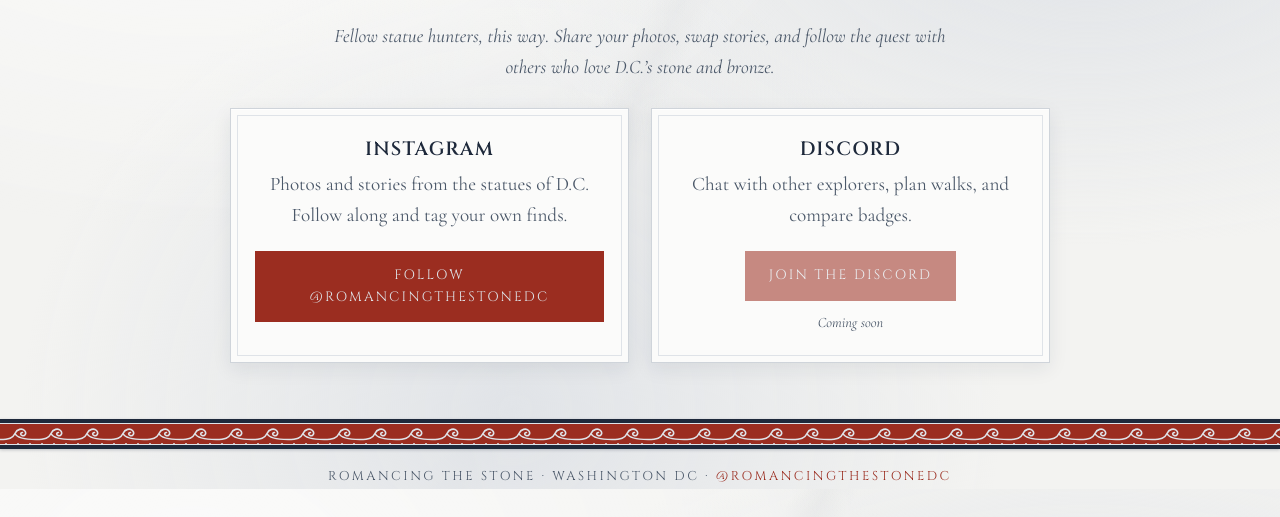
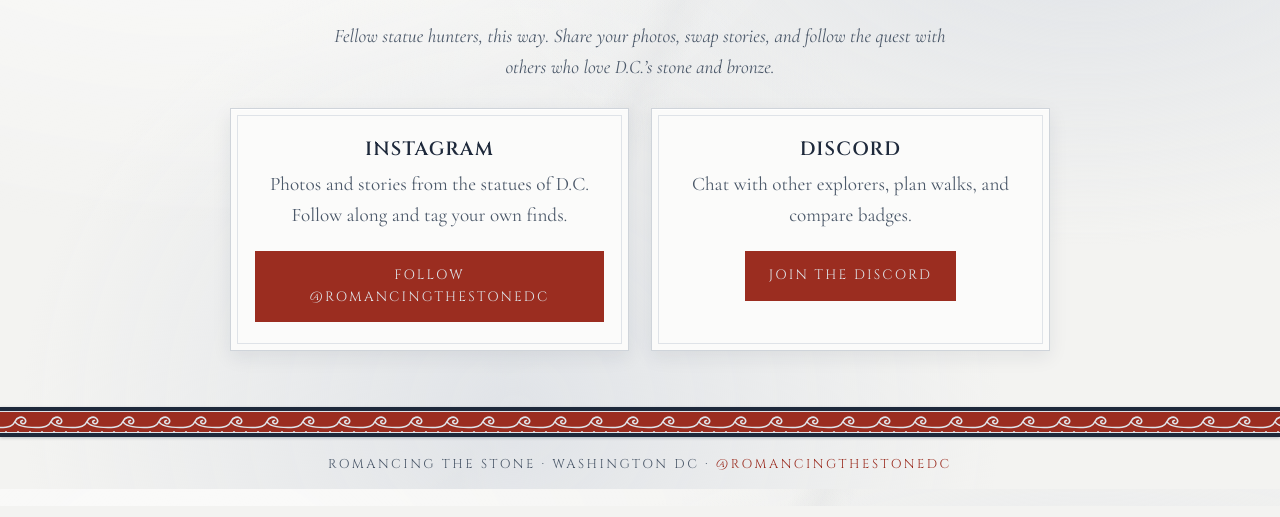
Before and after one commit to drichards1215/RTS-DC, a plain HTML site: page community.html in a window 1280 px wide. Shown: the part 311-828 px from the top of the page. Drawn offline with nearby package versions, Linux system fonts and the light colour scheme.

Commit message:
Link the Discord button on the Community page
Co-Authored-By: Claude Opus 5.5 <noreply@anthropic.com>

```diff
--- a/community.html
+++ b/community.html
@@ -16,8 +16,6 @@
     .channel { padding: 28px 24px; text-align: center; }
     .channel h2 { margin: 0 0 8px; font-size: 1.2rem; text-transform: uppercase; }
     .channel p { margin: 0 0 20px; color: var(--ink-soft); }
-    .channel .btn.soon { opacity: .55; cursor: default; pointer-events: none; }
-    .channel .soon-note { display: block; margin-top: 10px; font-size: .9rem; font-style: italic; color: var(--ink-soft); }
   </style>
 </head>
 <body>
@@ -50,8 +48,7 @@
       <div class="channel tablet">
         <h2>Discord</h2>
         <p>Chat with other explorers, plan walks, and compare badges.</p>
-        <span class="btn soon" aria-disabled="true">Join the Discord</span>
-        <span class="soon-note">Coming soon</span>
+        <a class="btn" href="https://discord.gg/t5j6hXdBv" target="_blank" rel="noopener noreferrer">Join the Discord</a>
       </div>
     </section>
   </main>
```
